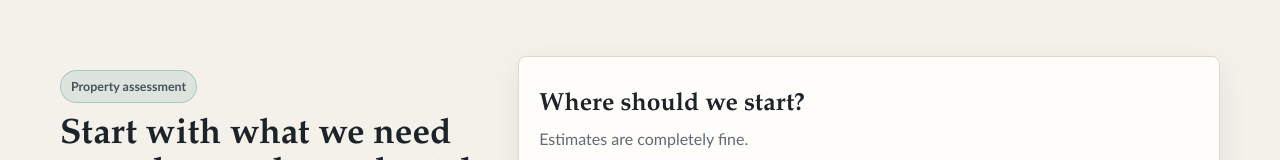
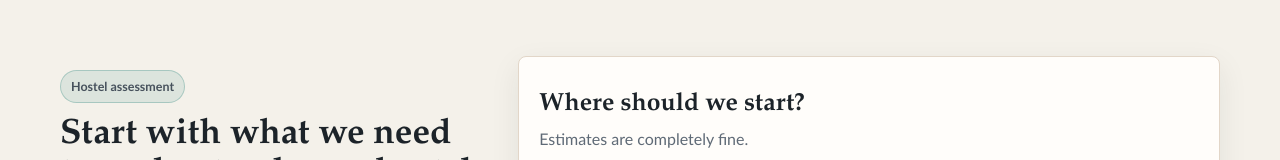
Before and after one commit to Jflow3445/wisp, a Next.js app in the folder nister-org/: page /request-installation in a window 1280 px wide. Shown: the part 701-861 px from the top of the page. Built offline with nearby package versions, Linux system fonts and the light colour scheme.

Commit message:
fix: tighten request page copy

```diff
--- a/nister-org/src/app/request-installation/page.tsx
+++ b/nister-org/src/app/request-installation/page.tsx
@@ -182,7 +182,7 @@ export default function RequestInstallationPage() {
       <section className="section section-light">
         <div className="shell lead-layout">
           <div className="lead-intro">
-            <p className="eyebrow">Property assessment</p>
+            <p className="eyebrow">Hostel assessment</p>
             <h2>Start with what we need to understand your hostel.</h2>
             <p>
               Tell us where the hostel is, how many residents may need internet and what you want to improve. We&apos;ll use
```
